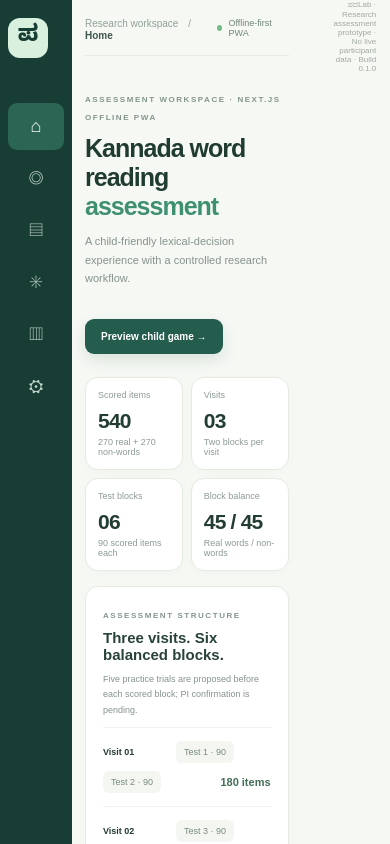
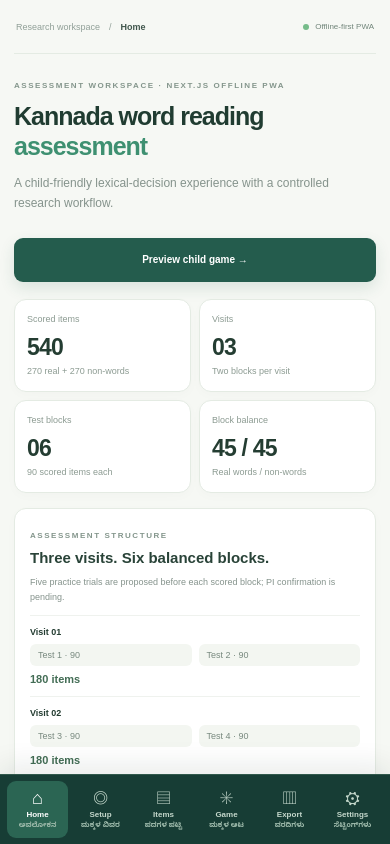
Before and after one commit to MuhammadMinhaj229/kannada-word-reading-platform, a Next.js app: page / in a window 390 px wide. Shown: the top 844 px of the page. Built offline with nearby package versions, Linux system fonts and the light colour scheme.

Commit message:
Add responsive mobile navigation and full-screen child game layout

```diff
--- a/src/app/globals.css
+++ b/src/app/globals.css
@@ -8,3 +8,147 @@
 @media(max-width:850px){.sidebar{width:72px;padding:18px 8px}.brand{padding-bottom:20px}.brand>div,.study-tag,.nav-title,.nav span,.sidebar-bottom{display:none}.nav{justify-content:center;padding:13px 5px}.main{margin-left:72px;width:calc(100% - 72px)}.stats{grid-template-columns:repeat(2,1fr)}.grid{grid-template-columns:1fr}.game-layout{grid-template-columns:1fr}.main>header>div:first-child{font-size:8px}}
 @media(max-width:600px){.main{padding:0 13px 16px}.heading{align-items:flex-start;flex-direction:column}.content h1{font-size:25px}.main>header{height:56px}.demo-tag{display:none}.stats{gap:8px}.stats article{padding:12px}.stats article strong{font-size:21px}.visit{flex-wrap:wrap}.visit strong{margin-left:auto}.roadmap-row{grid-template-columns:1fr 1fr}.fields{grid-template-columns:1fr}.wide{grid-column:auto}.audio{align-items:flex-start;flex-direction:column}.game-stage{min-height:390px;padding:12px}.ldt-trial-actions{gap:8px}.ldt-answer{min-height:64px;font-size:19px}}
 @media(prefers-reduced-motion:reduce){*,*::before,*::after{animation-duration:.01ms!important;transition-duration:.01ms!important;scroll-behavior:auto!important}}
+
+/* Responsive application shell: desktop rail, compact tablet rail, phone bottom navigation. */
+:root{--nav-height:0px}
+html{min-height:100%;-webkit-text-size-adjust:100%;text-size-adjust:100%}
+body{min-width:320px;overflow-x:hidden}
+button,a,input,select,textarea{touch-action:manipulation}
+button:disabled{opacity:.58;cursor:not-allowed}
+.main>header{position:sticky;top:0;z-index:4;background:rgba(246,248,244,.94);backdrop-filter:blur(12px);padding-inline:2px}
+.nav{min-height:48px}
+.primary,.secondary{min-height:44px}
+.fields input,.fields select,.fields textarea{font-size:16px;min-height:44px}
+.upload input{min-height:44px;max-width:100%}
+.panel,.stats article,.game-stage{min-width:0}
+.content,.heading,.panel,.game-layout,.game-stage{min-width:0}
+.game-mount{width:100%}
+.ldt-trial-frame{max-width:760px}
+.ldt-answer{min-height:76px}
+.offline-card p{font-size:14px;line-height:1.65;color:#6d7d72}
+.offline-card h1{font-size:clamp(24px,5vw,34px);font-family:var(--kn)}
+.button-primary{display:inline-flex;align-items:center;justify-content:center;min-height:46px;background:var(--forest);color:white;border-radius:10px;padding:12px 18px;text-decoration:none;font-size:14px;font-weight:700}
+.button-primary:focus-visible{outline:3px solid #a7d9bb;outline-offset:3px}
+.is-playing{position:fixed;inset:0;z-index:50;background:#f7f9f4}
+.is-playing .sidebar,.is-playing .main>header,.is-playing .content>.heading,.is-playing .audio,.is-playing .game-rules,.is-playing .app-footer{display:none!important}
+.is-playing .main{margin:0!important;width:100%!important;height:100svh;min-height:100svh;padding:0!important;overflow:hidden}
+.is-playing .content{height:100%;min-height:100%;padding:0!important}
+.is-playing .game-layout{display:block;height:100%;margin:0}
+.is-playing .game-stage{height:100svh;min-height:100svh;border:0;border-radius:0;padding:calc(18px + env(safe-area-inset-top)) max(16px,env(safe-area-inset-right)) calc(18px + env(safe-area-inset-bottom)) max(16px,env(safe-area-inset-left));}
+.is-playing .stage-top span,.is-playing .game-stage footer{display:none!important}
+.is-playing .stage-top{font-size:15px}
+.is-playing .game-progress{max-width:760px;width:100%;margin:22px auto}
+.is-playing .game-mount{min-height:0;height:calc(100% - 94px)}
+.is-playing .ldt-trial-frame{display:flex;min-height:100%;height:100%;flex-direction:column;justify-content:center;padding:16px}
+.is-playing .ldt-trial-stimulus{font-size:clamp(52px,10vw,92px);margin:16px auto 38px;min-height:110px}
+.is-playing .ldt-trial-prompt{font-size:clamp(17px,2vw,22px)}
+.is-playing .ldt-trial-actions{width:min(680px,100%);gap:clamp(12px,3vw,24px)}
+.is-playing .ldt-answer{min-height:clamp(76px,13vh,112px);font-size:clamp(22px,3vw,30px);border-radius:18px}
+.is-playing .reward-card{width:min(420px,100%);padding:clamp(24px,5vw,40px)}
+.is-playing .reward-card>strong{font-size:clamp(52px,12vw,76px)}
+@media(max-width:1100px) and (min-width:851px){
+ .sidebar{width:218px;padding-inline:13px}
+ .main{margin-left:218px;width:calc(100% - 218px);padding-inline:22px}
+ .roadmap-row{grid-template-columns:repeat(3,minmax(0,1fr))}
+ .game-layout{grid-template-columns:minmax(0,1fr) 220px}
+ .stats{gap:9px}
+}
+@media(max-width:850px){
+ .sidebar{position:fixed;inset:auto 0 0 0;width:100%;height:auto;min-height:calc(68px + env(safe-area-inset-bottom));padding:6px 7px calc(6px + env(safe-area-inset-bottom));display:block;border-top:1px solid #31594c;box-shadow:0 -8px 28px #102d2018;z-index:30}
+ .brand,.study-tag,.nav-title,.sidebar-bottom{display:none!important}
+ .sidebar nav{display:grid;grid-template-columns:repeat(6,minmax(0,1fr));gap:2px;width:100%}
+ .sidebar .nav{min-width:0;min-height:57px;display:flex;flex-direction:column;align-items:center;justify-content:center;gap:3px;padding:5px 1px;border-radius:9px}
+ .sidebar .nav i{width:auto;font-size:18px;line-height:1}
+ .sidebar .nav span{display:block;min-width:0;width:100%;font-size:clamp(8px,1.65vw,10px);font-weight:700;text-align:center;white-space:nowrap;overflow:hidden;text-overflow:ellipsis}
+ .sidebar .nav span small{font-size:clamp(7px,1.5vw,9px);margin-top:2px;white-space:nowrap;overflow:hidden;text-overflow:ellipsis}
+ .main{margin:0;width:100%;padding:0 20px calc(96px + env(safe-area-inset-bottom))}
+ .main>header{height:60px;padding-inline:2px}
+ .main>header>span{font-size:10px;max-width:46%;overflow:hidden;text-overflow:ellipsis;white-space:nowrap}
+ .main>header>div{gap:8px}
+ .pwa-status{font-size:8px}
+ .content{padding:24px 0 18px}
+ .heading{align-items:flex-start;flex-direction:row}
+ .heading h1{font-size:clamp(25px,4vw,32px)}
+ .stats{grid-template-columns:repeat(2,minmax(0,1fr))}
+ .grid{grid-template-columns:repeat(2,minmax(0,1fr))}
+ .roadmap-row{grid-template-columns:repeat(2,minmax(0,1fr))}
+ .game-layout{grid-template-columns:minmax(0,1fr)}
+ .game-rules{display:grid;grid-template-columns:1fr 1fr;column-gap:18px}
+ .game-rules>label,.game-rules>h2,.game-rules>.warning{grid-column:1/-1}
+ .game-rules ul{margin:6px 0}
+ .app-footer{margin:0 0 8px}
+}
+@media(max-width:600px){
+ .main{padding-inline:14px;padding-bottom:calc(92px + env(safe-area-inset-bottom))}
+ .main>header{height:54px}
+ .main>header>span{max-width:42%;font-size:9px}
+ .main>header>div{gap:5px}
+ .demo-tag{display:none}
+ .pwa-status{font-size:8px}
+ .content{padding-top:20px}
+ .heading{flex-direction:column;gap:12px;margin-bottom:17px}
+ .heading .primary,.heading .secondary{width:100%}
+ .content h1{font-size:25px;line-height:1.18}
+ .heading p{font-size:12px}
+ .stats{gap:8px}
+ .stats article{padding:13px 12px;border-radius:12px}
+ .stats article small,.stats article span{font-size:9px;line-height:1.45}
+ .stats article strong{font-size:23px;margin:8px 0 4px}
+ .grid{grid-template-columns:minmax(0,1fr);gap:10px}
+ .panel{padding:15px;border-radius:12px}
+ .visit{display:grid;grid-template-columns:1fr 1fr;gap:7px;padding:11px 0}
+ .visit b{grid-column:1/-1}
+ .visit strong{margin:0;grid-column:1/-1}
+ .roadmap-row{grid-template-columns:minmax(0,1fr);gap:7px}
+ .roadmap-row span{font-size:10px;padding:10px}
+ .fields{grid-template-columns:minmax(0,1fr);gap:12px}
+ .wide{grid-column:auto}
+ .fields label{font-size:11px}
+ .fields input,.fields select,.fields textarea{font-size:16px;min-height:48px;padding:12px}
+ .upload{padding:19px 12px}
+ .upload input{width:100%;font-size:12px}
+ .audio{align-items:flex-start;gap:6px}
+ .game-layout{grid-template-columns:minmax(0,1fr)}
+ .game-stage{min-height:410px;padding:13px}
+ .stage-top{gap:8px}
+ .stage-top span{font-size:6px}
+ .game-mount{min-height:300px}
+ .game-intro{padding:10px}
+ .game-intro h2{font-size:21px}
+ .game-intro p{font-size:13px;line-height:1.7}
+ .game-intro button{width:100%;min-height:50px}
+ .ldt-trial-frame{padding:10px 4px}
+ .ldt-trial-stimulus{font-size:clamp(42px,13vw,64px);margin:16px auto 28px;min-height:80px}
+ .ldt-trial-prompt{font-size:16px;line-height:1.6}
+ .ldt-trial-actions{gap:9px}
+ .ldt-answer{min-height:76px;padding:10px 4px;font-size:clamp(17px,5vw,22px);border-radius:13px}
+ .reward-card{width:min(360px,100%);padding:24px 18px}
+ .reward-card p{font-size:12px;line-height:1.6}
+ .reward-card button{width:100%;min-height:48px}
+ .mini{grid-template-columns:repeat(3,minmax(0,1fr))}
+ .mini article{padding:10px 8px}
+ .settings p{gap:15px;font-size:11px}
+ .settings span{text-align:right}
+ .app-footer{display:none}
+}
+@media(max-width:370px){
+ .sidebar .nav{min-height:54px}
+ .sidebar .nav i{font-size:16px}
+ .sidebar .nav span{font-size:7px}
+ .sidebar .nav span small{font-size:7px}
+ .main{padding-inline:11px}
+ .stats article{padding:11px 9px}
+ .stats article strong{font-size:20px}
+ .ldt-trial-actions{gap:7px}
+ .ldt-answer{font-size:17px}
+}
+@media(max-width:850px) and (orientation:landscape){
+ .sidebar{min-height:calc(58px + env(safe-area-inset-bottom));padding-top:3px;padding-bottom:calc(3px + env(safe-area-inset-bottom))}
+ .sidebar .nav{min-height:49px}
+ .main{padding-bottom:calc(78px + env(safe-area-inset-bottom))}
+ .content{padding-top:17px}
+}
+@media(hover:none){
+ .nav:hover,.primary:hover{filter:none}
+ .nav:active,.primary:active,.secondary:active{transform:scale(.985)}
+}
```
